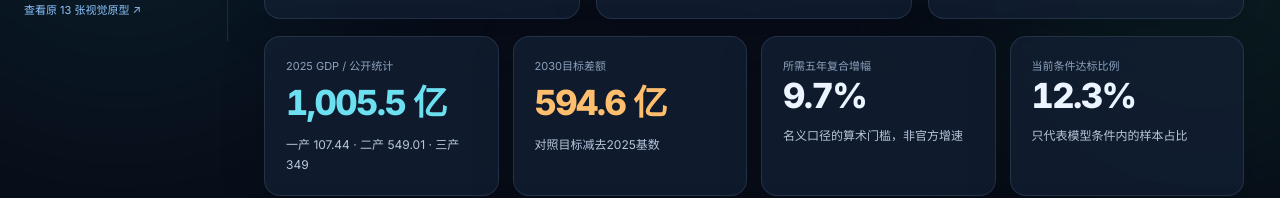
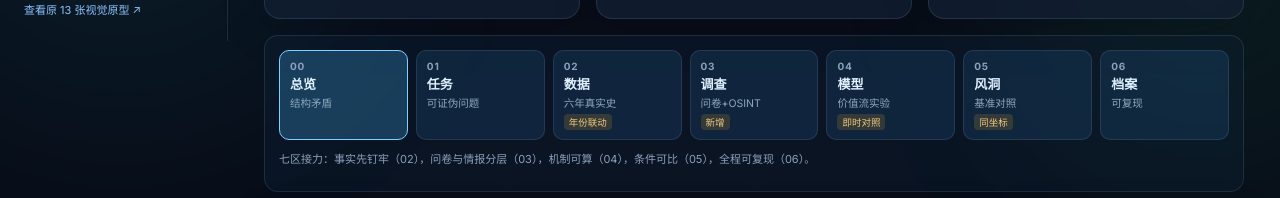
Before and after one commit to zhanglingshare/boluo-internal, a plain HTML site: page index.html in a window 1280 px wide. Shown: the part 759-957 px from the top of the page. Drawn offline with Linux system fonts and the light colour scheme.

Commit message:
V4-00/01/06 轻量整理：七区接力导航条（纯新增）
- 首页/任务/档案三页顶部新增七区接力条：00总览→06档案，当前页高亮
- 02-05 四步带能力徽标（年份联动/新增/即时对照/同坐标），一眼看到研究链各站职责
- 点击接力步直接跳转对应工作区；原顶部导航与底部标签完全共存
- 原有三页全部内容零删改；测试 9+19 过；移动端390无溢出；零异常

```diff
--- a/index.html
+++ b/index.html
@@ -4,8 +4,8 @@
 <meta charset="utf-8"><meta name="viewport" content="width=device-width,initial-scale=1,viewport-fit=cover">
 <meta name="theme-color" content="#080d18"><meta name="description" content="博罗产业决策风洞：基于2025年公开宏观数据与明确标注的情景假设运行交互式压力推演。">
 <title>博罗 · 研究风洞 V4 | 真实产业史与结构比较</title>
-<link rel="stylesheet" href="./lab.css?v=8">
-<script defer src="./engine.js?v=2"></script><script defer src="./research-core.js?v=2"></script><script defer src="./research-viz.js?v=2"></script><script defer src="./research-v3.js?v=3"></script><script defer src="./research-v3-viz.js?v=3"></script><script defer src="./research-v4.js?v=5"></script><script defer src="./research-v4-viz.js?v=5"></script><script defer src="./lab.js?v=8"></script>
+<link rel="stylesheet" href="./lab.css?v=9">
+<script defer src="./engine.js?v=2"></script><script defer src="./research-core.js?v=2"></script><script defer src="./research-viz.js?v=2"></script><script defer src="./research-v3.js?v=3"></script><script defer src="./research-v3-viz.js?v=3"></script><script defer src="./research-v4.js?v=5"></script><script defer src="./research-v4-viz.js?v=5"></script><script defer src="./lab.js?v=9"></script>
 </head>
 <body>
 <div class="ambient ambient1"></div><div class="ambient ambient2"></div><div class="ambient ambient3"></div>
--- a/lab.css
+++ b/lab.css
@@ -204,3 +204,15 @@ button,input,select{font:inherit}button{cursor:pointer}a{color:inherit}.ambient{
 .of-need b{font-size:11px}
 .v4-osint-legend{color:var(--muted);margin-top:10px}
 .v4-osint-card .tag.warn{background:rgba(158,120,45,.3);color:#f2ca7e}
+
+/* V4-00/01/06 七区接力条 */
+.v4-relay{background:rgba(15,35,58,.35);border:1px solid var(--stroke);border-radius:14px;padding:14px}
+.v4-relay-track{display:flex;flex-wrap:wrap;gap:8px}
+.v4-relay-step{flex:1 1 100px;min-width:100px;background:rgba(31,72,110,.35);border:1px solid var(--stroke);border-radius:10px;padding:9px 10px;cursor:pointer;text-align:left;display:flex;flex-direction:column;gap:2px;transition:border-color .2s,background .2s}
+.v4-relay-step:hover{background:#245b91}
+.v4-relay-step.current{border-color:#7fd0ff;background:rgba(43,111,158,.45)}
+.v4-relay-step .rs-num{font-size:10px;color:var(--muted);letter-spacing:.08em;font-weight:700}
+.v4-relay-step .rs-t{font-size:13px;font-weight:700;color:#dff1ff}
+.v4-relay-step .rs-d{font-size:10.5px;color:#8fa8bd}
+.v4-relay-step .rs-mark{font-size:9.5px;color:#f2ca7e;background:rgba(158,120,45,.25);border-radius:4px;padding:1px 5px;margin-top:2px;align-self:flex-start}
+.v4-relay .micro{margin-top:10px;color:var(--muted)}
--- a/lab.js
+++ b/lab.js
@@ -97,6 +97,7 @@ function home(r){
  btn('go-wind','进入可运行风洞 ↗','primary'))+
  '<section class="hero"><div class="hero-panel"><div class="eyebrow">THE STRUCTURAL CONTRADICTION</div><h2><span class="bad">-18.8%</span> <strong>+8.7%</strong></h2><p>2025年固定资产投资下降、规上工业增加值却增长。两者口径不同，也不能直接推断因果关系。这是值得进一步检查的信号。</p>'+badge('A/B｜公开统计','real')+' '+badge('不等于结构性断裂已获证实','model')+'</div><div class="hero-panel"><div class="eyebrow">'+state.year+' / CONDITIONAL TEST</div><h2>'+money(r.total.p50)+' <strong>亿</strong></h2><p>当前情景中位数，P10–P90：'+money(r.total.p10)+'–'+money(r.total.p90)+' 亿元。<br>对照 '+money(state.target)+' 亿，差距 <b class="'+(r.gap>0?'bad':'good')+'">'+sign(-r.gap)+' 亿元</b>。</p><div class="actions">'+btn('go-wind','改变假设 ↗','primary')+btn('save','保存此刻研究','secondary')+'</div></div></section>'+
 v4HomePanel()+
+ v4RelayBar()+
  '<section class="stats">'+stat('2025 GDP / 公开统计',money(d.gdp)+' 亿','一产 '+d.p+' · 二产 '+d.s+' · 三产 '+d.t,'cyan')+
  stat(state.year+'目标差额',money(state.target-d.gdp)+' 亿','对照目标减去2025基数','gold')+
  stat('所需五年复合增幅',decimal(rate)+'%','名义口径的算术门槛，非官方增速','')+
@@ -135,6 +136,7 @@ function mission(r){
  return heading('01 / QUESTION & FALSIFICATION','这次，我们究竟要证伪什么？',
  '先区分目标、证据、机制和未知量。每个研究假说都应能被现实数据推翻，而不是让模型永远给出漂亮答案。',
  btn('go-data','下一站：看证据 ↗','primary'))+
+ v4RelayBar()+
  '<div class="grid2"><article class="card"><h3>问题 A · 产业接力能否跨越目标门槛？</h3>'+line('2025公开基准',money(E.DATA.gdp)+' 亿元','')+
  line(state.year+'对照目标',money(state.target)+' 亿元','gold')+
  line('所需年均名义增幅',perc(h),'cyan')+
@@ -512,6 +514,22 @@ function v4ReadinessPanel(){
  '<div class="research-vintage gap">本研究数据集中，目前有2个公开点名的企业线索，但没有足够可靠的实际交易边可用于SNA。旧版500主体680边始终是合成网络，绝不能让用户误认为这两家真实企业与模拟节点发生了采购。</div>'+
  v4EvidenceLinks(['industryNews'])+'</section>';
 }
+function v4RelayBar(){
+ const steps=[
+  {n:'00',t:'总览',d:'结构矛盾',page:'home'},
+  {n:'01',t:'任务',d:'可证伪问题',page:'mission'},
+  {n:'02',t:'数据',d:'六年真实史',page:'data',mark:'年份联动'},
+  {n:'03',t:'调查',d:'问卷+OSINT',page:'survey',mark:'新增'},
+  {n:'04',t:'模型',d:'价值流实验',page:'models',mark:'即时对照'},
+  {n:'05',t:'风洞',d:'基准对照',page:'wind',mark:'同坐标'},
+  {n:'06',t:'档案',d:'可复现',page:'archive'}
+ ];
+ return '<section class="v4-relay gap"><div class="v4-relay-track">'+steps.map(s=>
+  '<button type="button" class="v4-relay-step'+(page===s.page?' current':'')+'" data-page="'+s.page+'">'+
+  '<span class="rs-num">'+s.n+'</span><span class="rs-t">'+s.t+'</span><span class="rs-d">'+s.d+'</span>'+
+  (s.mark?'<span class="rs-mark">'+s.mark+'</span>':'')+'</button>').join('')+
+ '</div><p class="micro">七区接力：事实先钉牢（02），问卷与情报分层（03），机制可算（04），条件可比（05），全程可复现（06）。</p></section>';
+}
 function v4HomePanel(){
  return '<section class="grid3 gap"><div class="tile"><small>2020→2025 · 工业内部结构</small><div class="big-num cyan">24.2% → 23.2%</div><p>电子设备制造份额并非单调上升，2023年曾降到18.6%。</p>'+btn('go-data','查看六年行业曲线','tiny-btn')+'</div>'+
  '<div class="tile"><small>2020→2025 · 企业规模</small><div class="big-num gold">31.0% → 19.2%</div><p>大型企业增加值占比下降，不代表头部企业退出；需要识别规模分组变动。</p>'+btn('go-data','查看企业结构变化','tiny-btn')+'</div>'+
@@ -800,6 +818,7 @@ function archivePage(r){
  return heading('06 / REPRODUCIBLE RESEARCH','每一次改动，都能再跑一遍。',
  '不使用导入、导出，也不假装云端协同。实验快照只存在当前浏览器中，保存条件、种子、目标与计算摘要，并可重新打开及对照。',
  btn('save','＋ 保存当前情景','primary'))+
+ v4RelayBar()+
  '<section class="stats">'+stat('当前实验 ID',r.runId,'由模型输入确定的简短指纹','cyan')+
  stat('抽样次数',money(state.draws),'改变后会重新计算','')+
  stat('保存的浏览器快照',records.length+' 份','只保存在此设备内','')+
```
